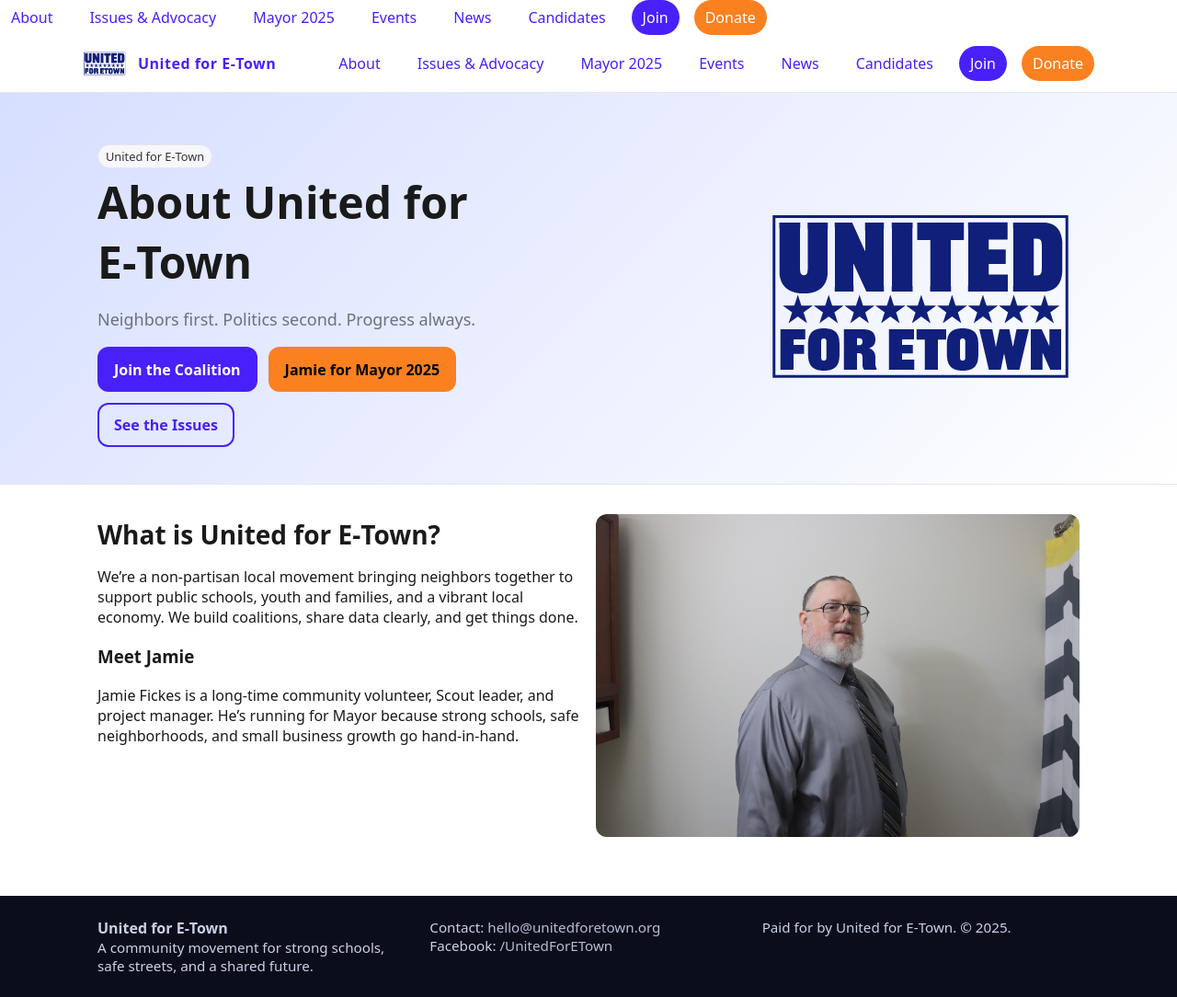
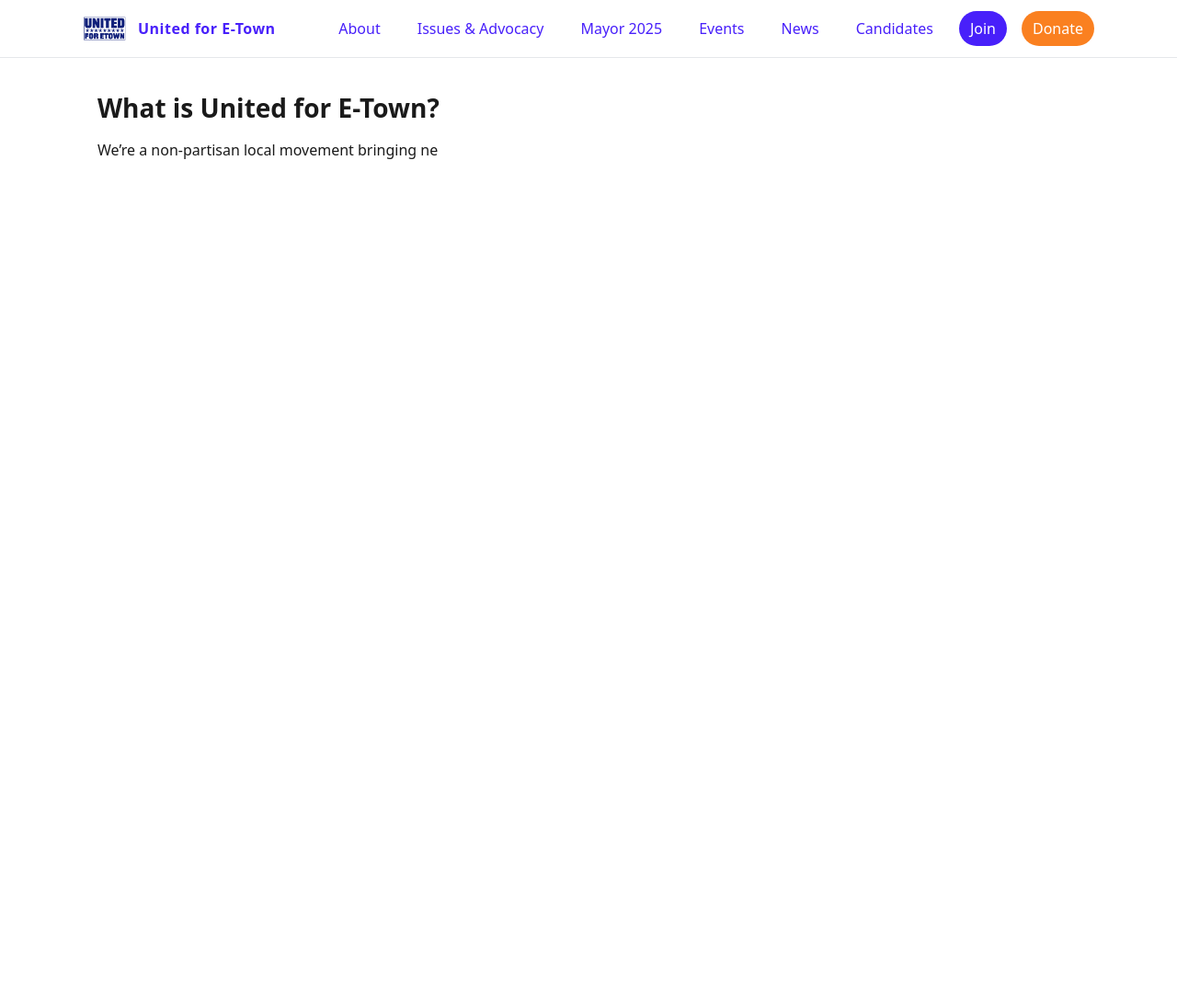
Before and after one commit to unitedforetown-collab/united-for-etown, a plain HTML site: page about.html in a window 1280 px wide. Shown: the whole page at 92% size. After the commit the page ends 800 px from the top, so only its background shows below. Drawn offline with Linux system fonts and the light colour scheme.

Commit message:
Update about.html

```diff
--- a/about.html
+++ b/about.html
@@ -1,31 +1,20 @@
-<nav class="menu">
-  <a href="about.html">About</a>
-  <a href="issues.html">Issues &amp; Advocacy</a>
-  <a href="mayor.html">Mayor 2025</a>
-  <a href="events.html">Events</a>
-  <a href="news.html">News</a>
-  <a href="candidates.html">Candidates</a>
-  <a class="cta" href="get-involved.html">Join</a>
-  <a class="cta secondary" href="donate.html">Donate</a>
-</nav>
 <!DOCTYPE html>
 <html lang="en">
 <head>
   <meta charset="utf-8">
   <meta name="viewport" content="width=device-width, initial-scale=1">
-<title>About — United for E‑Town</title>
+  <title>About — United for E-Town</title>
   <link rel="stylesheet" href="styles.css">
 </head>
 <body>
-
   <header class="header">
     <div class="container nav">
       <a class="brand" href="index.html">
-          <img src="assets/logo.png" alt="United for E‑Town">
-          <span class="brand-title">United for E‑Town</span>
+        <img src="assets/logo.png" alt="United for E-Town logo" width="48">
+        <span class="brand-title">United for E-Town</span>
       </a>
-		<nav class="menu">
-		  <a href="about.html">About</a>
+      <nav class="menu" aria-label="Primary">
+        <a href="about.html" aria-current="page">About</a>
         <a href="issues.html">Issues &amp; Advocacy</a>
         <a href="mayor.html">Mayor 2025</a>
         <a href="events.html">Events</a>
@@ -37,58 +26,9 @@
     </div>
   </header>
 
-
-        <section class="hero">
-          <div class="container">
-            <div class="grid cols-2" style="align-items:center">
-              <div>
-                <div class="badge">United for E‑Town</div>
-                <h1>About United for E‑Town</h1>
-                <p>Neighbors first. Politics second. Progress always.</p>
-                <div class="actions">
-                  <a class="btn primary" href="get-involved.html">Join the Coalition</a>
-                  <a class="btn accent" href="mayor.html">Jamie for Mayor 2025</a>
-                  <a class="btn ghost" href="issues.html">See the Issues</a>
-                </div>
-              </div>
-              <div style="justify-self:end;text-align:right">
-                <img src="assets/logo.png" alt="United for E-Town logo" />
-              </div>
-            </div>
-          </div>
-        </section>
-
   <main>
     <section class="section">
       <div class="container grid cols-2">
         <div>
-   <h2>What is United for E‑Town?</h2>
-   <p>We’re a non‑partisan local movement bringing neighbors together to support public schools, youth and families, and a vibrant local economy. We build coalitions, share data clearly, and get things done.</p>
-   <h3>Meet Jamie</h3>
-   <p>Jamie Fickes is a long‑time community volunteer, Scout leader, and project manager. He’s running for Mayor because strong schools, safe neighborhoods, and small business growth go hand‑in‑hand.</p>
-  </div>
-  <div>
-   <img src="assets/jamie.jpg" class="img-fluid" alt="Jamie Fickes">
-  </div>
- </div>
-</section>
-</main>
-
-    <footer class="footer">
-      <div class="container">
-        <div class="grid cols-3">
-          <div>
-            <strong>United for E‑Town</strong><br>
-            <span class="small">A community movement for strong schools, safe streets, and a shared future.</span>
-          </div>
-          <div>
-            <div class="small">Contact: <a href="mailto:hello@unitedforetown.org">hello@unitedforetown.org</a></div>
-            <div class="small">Facebook: <a href="#">/UnitedForETown</a></div>
-          </div>
-          <div class="small">Paid for by United for E‑Town. © 2025.</div>
-        </div>
-      </div>
-    </footer>
-
-</body>
-</html>
+          <h2>What is United for E-Town?</h2>
+          <p>We’re a non-partisan local movement bringing ne
```
Lines whose indentation alone changed are shown as unchanged.
